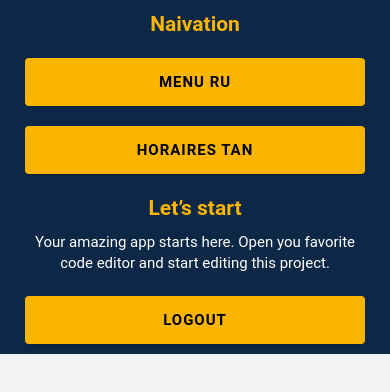
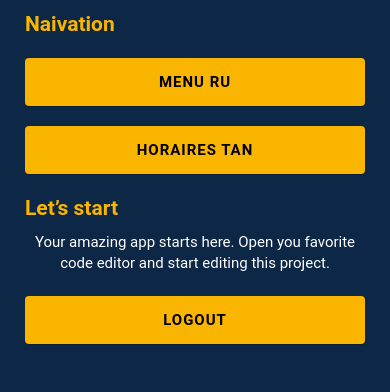
Before and after one commit to AymericBdy/Nappuccino, a React Native app: screen /Dashboard in a window 390 px wide. Shown: the top 392 px of the page. Built offline with nearby package versions, Linux system fonts and the light colour scheme; what react-native-status-bar-height would draw is missing.

Commit message:
Fix dashboard view

```diff
--- a/client/src/screens/Dashboard.js
+++ b/client/src/screens/Dashboard.js
@@ -11,8 +11,8 @@ import { ScrollView } from 'react-native'
 
 export default function Dashboard({ navigation }) {
   return (
-    <ScrollView>
-      <Background>
+    <Background>
+      <ScrollView>
         <Header>Naivation</Header>
         <Button mode="contained"
          onPress={() => navigation.navigate("RuScreen")}>
@@ -39,8 +39,8 @@ export default function Dashboard({ navigation }) {
           Logout
         </Button>
 
-      </Background>
-    </ScrollView>
+      </ScrollView>
+    </Background>
 
   )
 }
```
